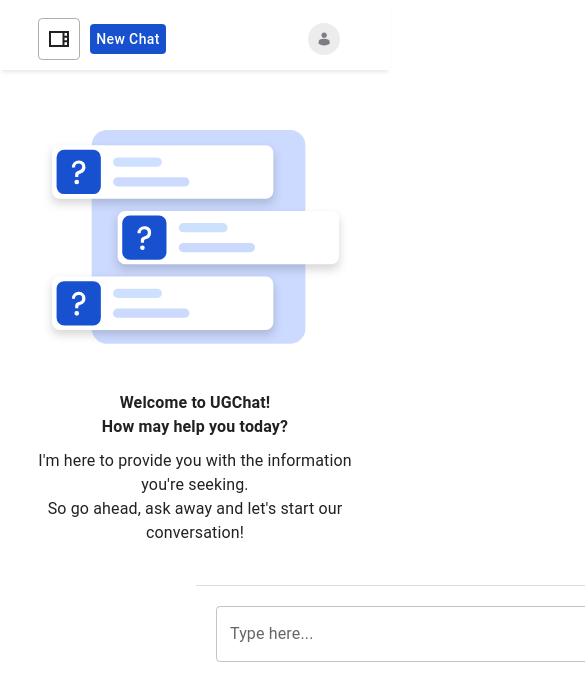
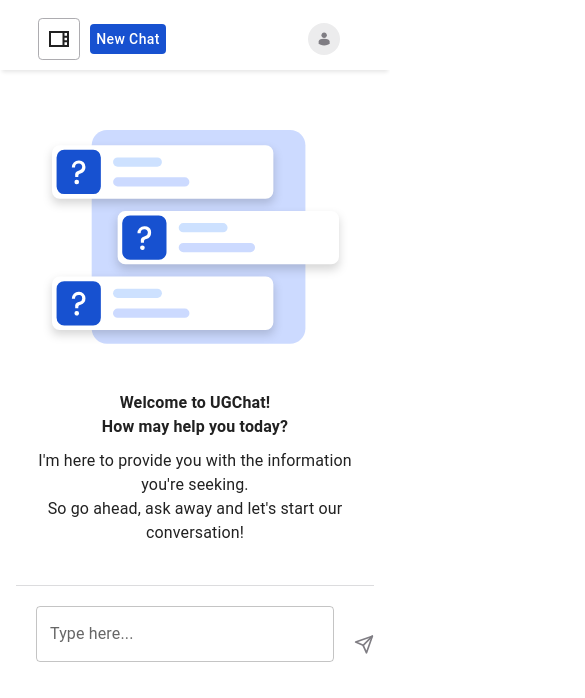
Before and after one commit to infoInk/frontend.github.io, a React (Create React App) app: page / in a window 390 px wide. Shown: the top 698 px of the page, 585 px wide, since content can reach past the window. Built offline with nearby package versions, Linux system fonts and the light colour scheme; the HTML template or start-up script is replaced by a standard one.

Commit message:
empty state screen responsive i think

```diff
--- a/src/pages/emptystate.jsx
+++ b/src/pages/emptystate.jsx
@@ -1,9 +1,11 @@
-import { Container, Typography } from "@mui/material";
+import { Container, Typography , useMediaQuery, useTheme } from "@mui/material";
 import TextField from "@mui/material/TextField";
 import Box from "@mui/material/Box";
 import React from "react";
 
 function Empty() {
+  const theme = useTheme();
+  const isDesktop = useMediaQuery(theme.breakpoints.up("md"));
   return (
     <div>
       <Container sx={{ my: "60px" }}>
@@ -183,22 +185,27 @@
           </Typography>
         </Box>
         <Box
-          sx={{
-            width: "855px",
-            mx: "180px",
-            display: "flex",
-            justifyContent: "center",
-            alignItems: "center",
-            borderTop: "1px solid #DCDCDE",
-
-          }}
-        >
+            sx={{
+              display: "flex",
+              flexDirection: isDesktop ? "row" : "row",
+              alignItems: isDesktop ? "center" : "center",
+              borderTop: "1px solid #DCDCDE",
+              pt: "20px",
+              mt: "20px",
+            }}
+          >
 
           <TextField
             fullWidth
             label="Type here..."
             id="fullWidth"
-            sx={{ mx: "20px", my:"20px" }}
+            sx={{
+              mb: isDesktop ? "0" : "20px",
+              width: isDesktop ? "855px" : "100%",
+              mr: isDesktop ? "20px" : "20px",
+              ml: isDesktop ? "160px" : "20px",
+
+            }}
           />
           <svg
             width="24"
@@ -206,6 +213,7 @@
             viewBox="0 0 24 25"
             fill="none"
             xmlns="http://www.w3.org/2000/svg"
+
           >
             <path
               d="M22 2.5L11 13.5"
```
